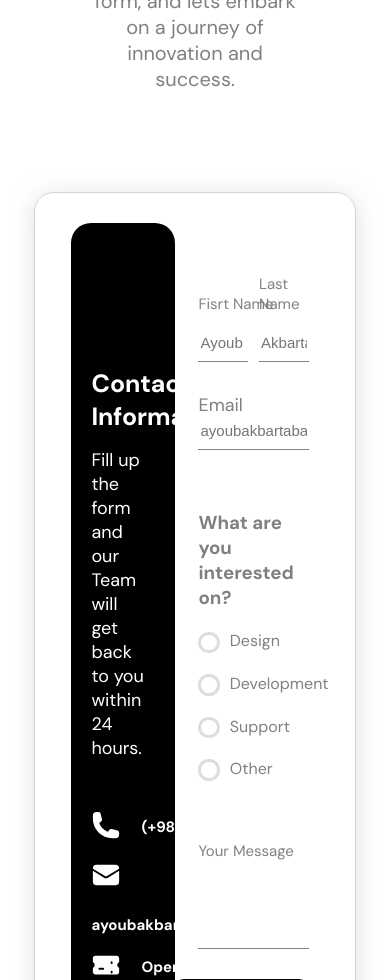
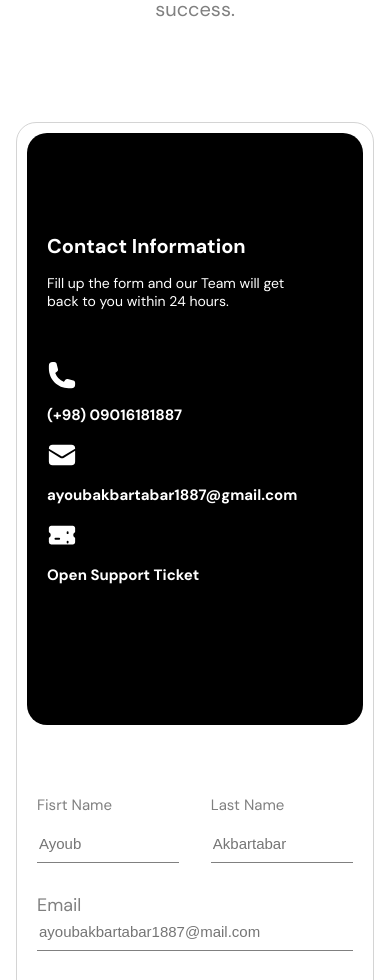
Before and after one commit to ayoubakbartabar/profile-project, a React (Vite) app: page / in a window 390 px wide. Shown: the part 11020-12000 px from the top of the page. Built offline with nearby package versions, Linux system fonts and the light colour scheme.

Commit message:
update  ContactUs style

```diff
--- a/src/assets/components/ContactUs/ContactUs.css
+++ b/src/assets/components/ContactUs/ContactUs.css
@@ -81,3 +81,117 @@
     align-items: flex-start;
 
 }
+@media (max-width: 1024px) {
+    .contact-info-container {
+        flex-direction: column;
+        width: 95%;
+        padding: 20px;
+    }
+
+    .contact-info-content {
+        width: 100%;
+        padding: 80px 20px;
+    }
+
+    .contact-info-input-section {
+        width: 100%;
+        margin-top: 5rem;
+    }
+
+    .first-name, .last-name {
+        width: 100%;
+    }
+
+    .name-input-container {
+        flex-direction: column;
+        gap: 20px;
+    }
+
+    .email-input-container {
+        margin-bottom: 40px;
+    }
+
+    .comment-container {
+        margin-top: 30px;
+    }
+
+    .send-message-btn {
+        width: 100%;
+        text-align: center;
+        padding: 14px;
+    }
+}
+
+@media (max-width: 768px) {
+    .contact-us-container {
+        margin-top: 100px;
+    }
+
+    .contact-info-container {
+        padding: 15px;
+    }
+
+    .contact-info-title {
+        font-size: 22px;
+    }
+
+    .contact-info-paragraph {
+        font-size: 16px;
+    }
+
+    .contact-info-communication-methods {
+        flex-direction: column;
+        align-items: flex-start;
+    }
+
+    .contact-info-input-container {
+        padding: 5px;
+    }
+
+    .email-label {
+        bottom: 80%;
+    }
+
+    .send-message-btn-container {
+        justify-content: center;
+    }
+}
+
+@media (max-width: 480px) {
+    .contact-us-container {
+        margin-top: 80px;
+    }
+
+    .contact-info-container {
+        width: 100%;
+        box-shadow: none;
+        padding: 10px;
+    }
+
+    .contact-info-title {
+        font-size: 20px;
+    }
+
+    .contact-info-paragraph {
+        font-size: 14px;
+    }
+
+    .contact-info-communication-methods {
+        gap: 10px;
+    }
+
+    .name-input, .email-input, .comment-input {
+        font-size: 14px;
+        padding: 15px 2px;
+    }
+
+    .checkbox {
+        width: 1.4em;
+        height: 1.4em;
+    }
+
+    .send-message-btn {
+        padding: 12px;
+        font-size: 14px;
+    }
+}
```
